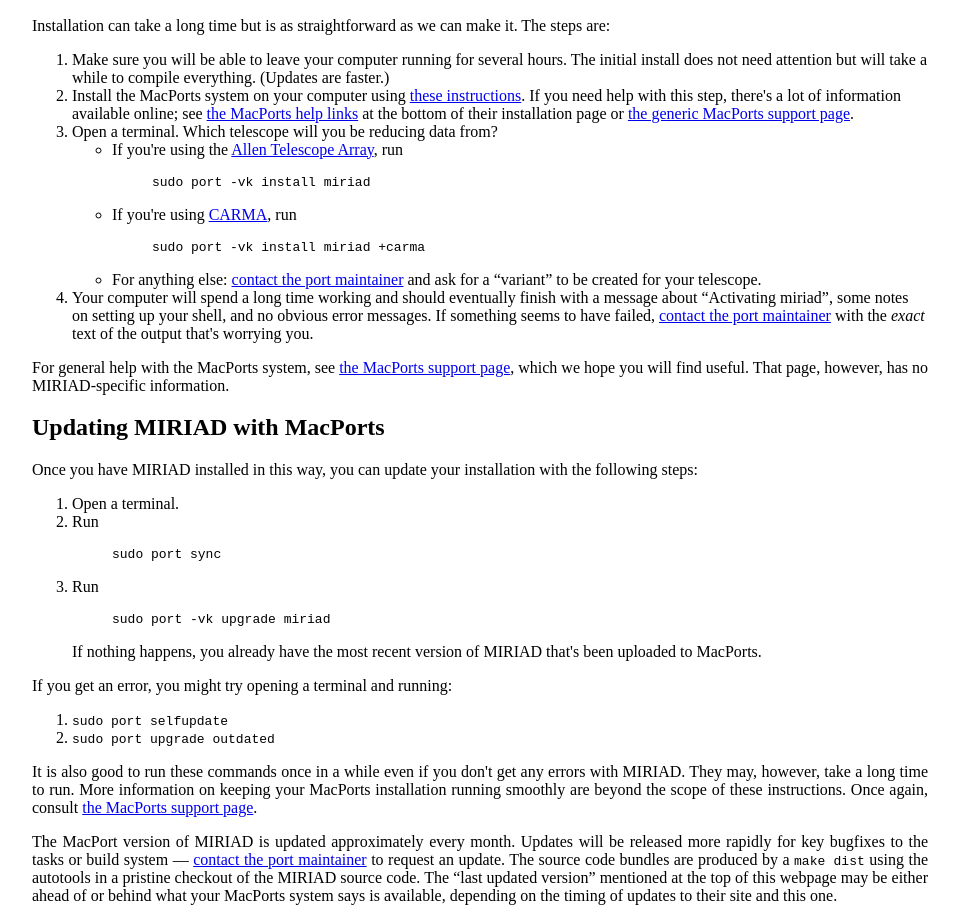
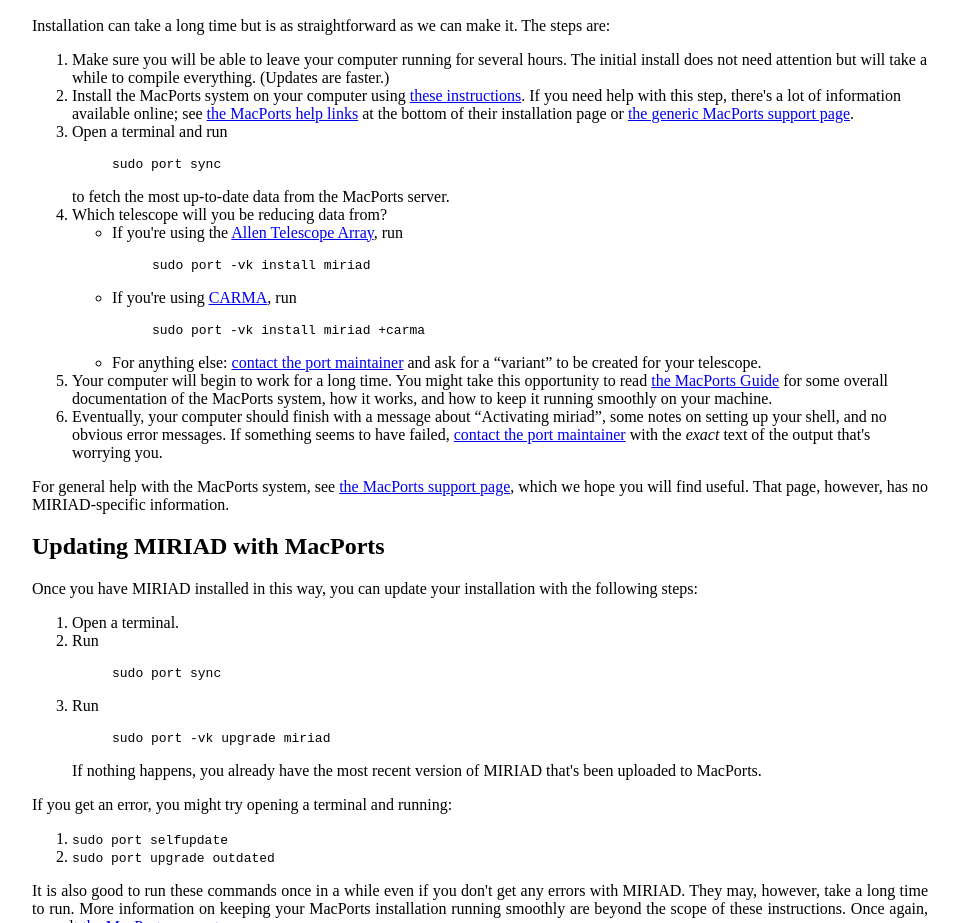
Before and after one commit to pkgw/miriad-macport, a plain HTML site: page web/index.html in a window 1280 px wide. Shown: the part 811-1734 px from the top of the page, without its empty margins (160-1119 px from the left). Drawn offline with Linux system fonts and the light colour scheme.

Commit message:
web: install instruction tweaks

```diff
--- a/web/index.html
+++ b/web/index.html
@@ -92,7 +92,12 @@ online; see <a href="http://www.macports.org/install.php#help">the
 MacPorts help links</a> at the bottom of their installation page or <a
 href="http://trac.macports.org/#MacPortsSupport">the generic MacPorts
 support page</a>.</li>
-<li>Open a terminal. Which telescope will you be reducing data from?
+<li>Open a terminal and run
+<blockquote>
+  <tt>sudo port sync</tt>
+</blockquote>
+to fetch the most up-to-date data from the MacPorts server.</li>
+<li>Which telescope will you be reducing data from?
 <ul>
 <li>If you're using the <a href="http://ral.berkeley.edu/ata/">Allen Telescope
 Array</a>, run
@@ -107,10 +112,13 @@ Array</a>, run
 and ask for a &ldquo;variant&rdquo; to be created for your telescope.</li>
 </ul>
 </li>
-<li>Your computer will spend a long time working and should eventually
-finish with a message about &ldquo;Activating miriad&rdquo;, some
-notes on setting up your shell, and no obvious error messages. If
-something seems to have failed, <a href="#contact">contact the port
+<li>Your computer will begin to work for a long time. You might take this
+opportunity to read <a href="http://guide.macports.org/">the MacPorts Guide</a>
+for some overall documentation of the MacPorts system, how it works, and how
+to keep it running smoothly on your machine.</li>
+<li>Eventually, your computer should finish with a message about &ldquo;Activating
+miriad&rdquo;, some notes on setting up your shell, and no obvious error messages.
+If something seems to have failed, <a href="#contact">contact the port
 maintainer</a> with the <em>exact</em> text of the output that's worrying
 you.</li>
 </ol>
```
